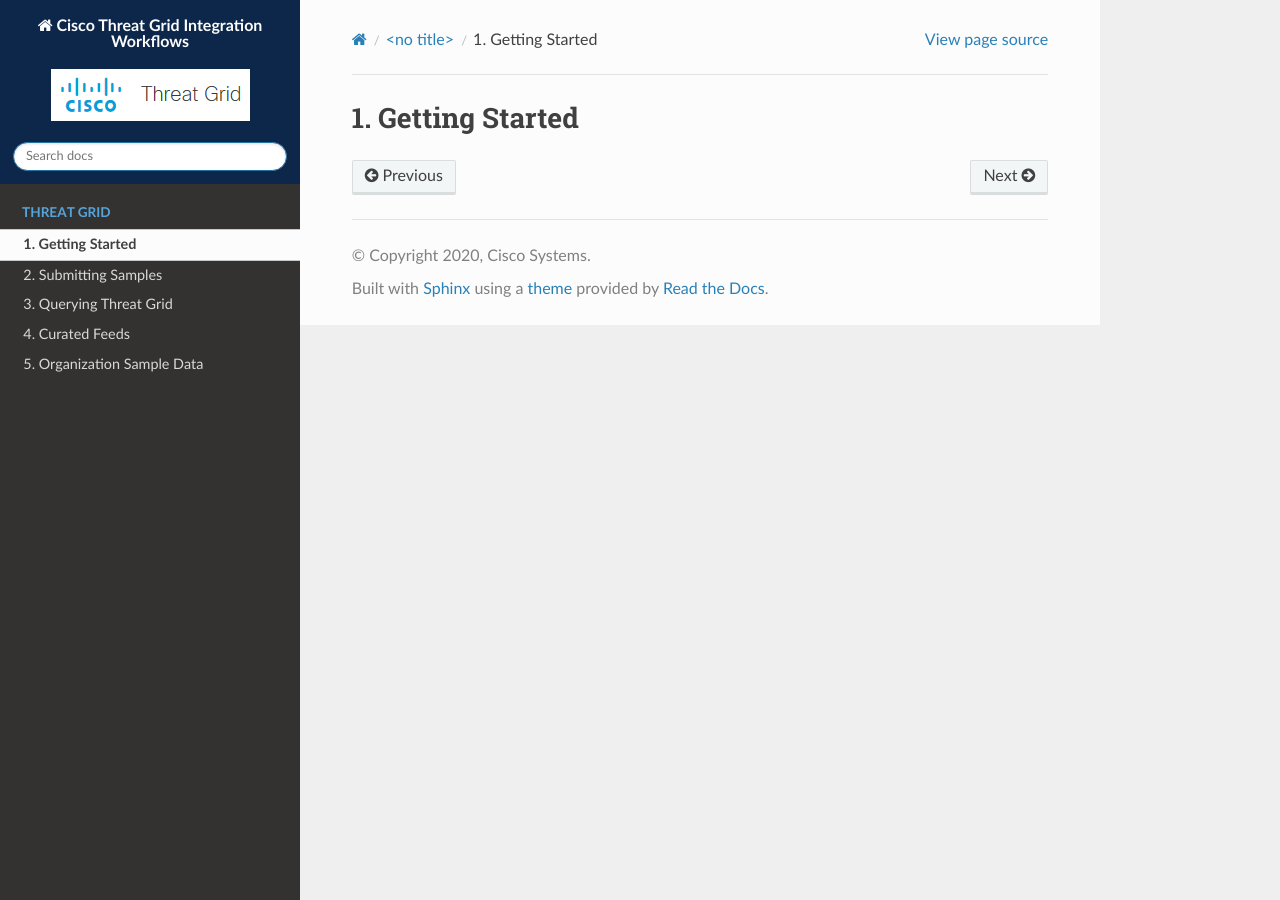
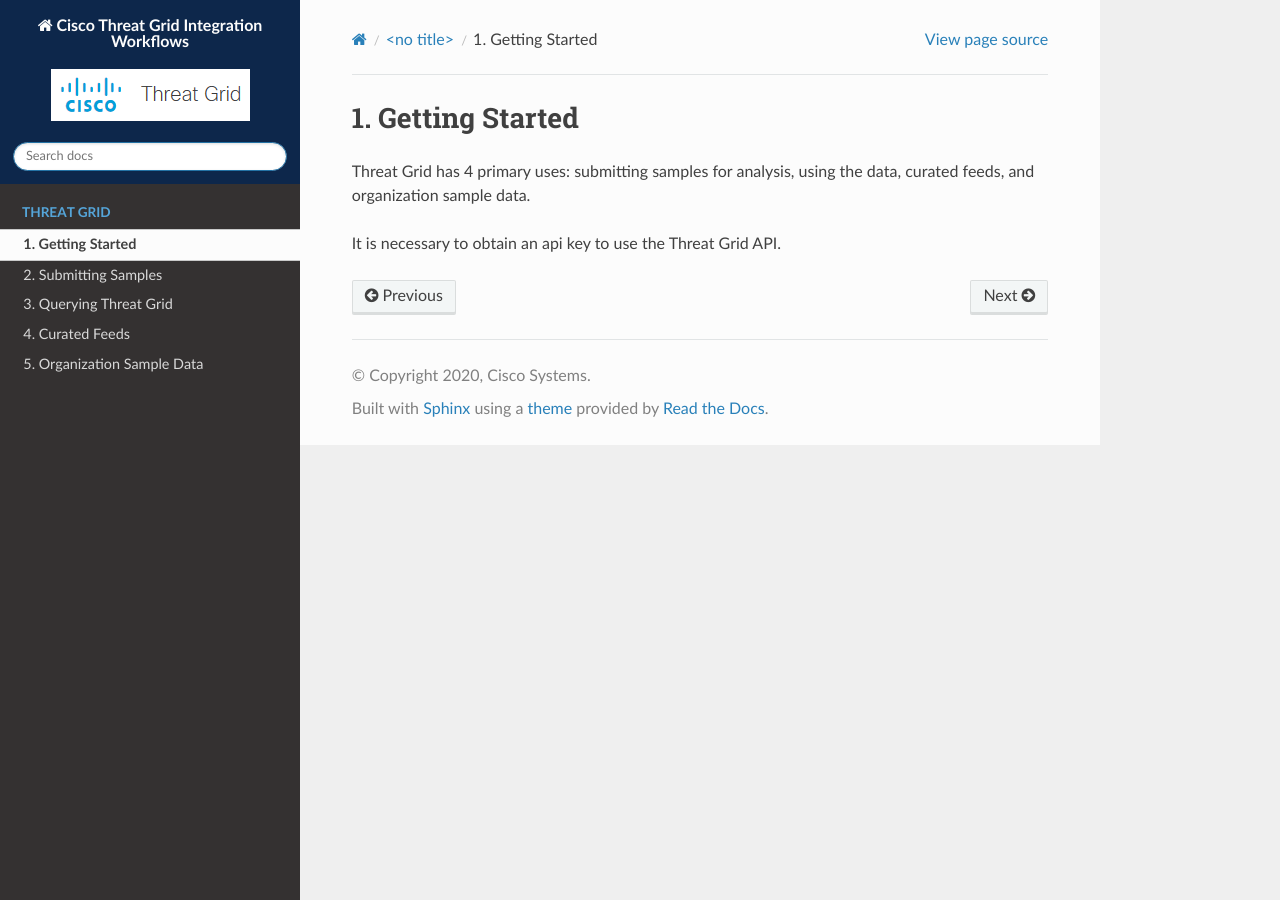
Before and after one commit to CiscoSecurity/tg-00-integration-workflows, a Sphinx documentation site: the page built from docs/source/tg/intro.rst, in a window 1280 px wide. Built offline with Sphinx 7.4.7 and the Read the Docs theme 2.0.0, drawn with Linux system fonts in a browser that asks for light colours.

Commit message:
Added some info to introduction

```diff
--- a/docs/source/tg/intro.rst
+++ b/docs/source/tg/intro.rst
@@ -1,2 +1,7 @@
 Getting Started
 ===============
+
+Threat Grid has 4 primary uses: submitting samples for analysis, using the data, curated feeds, and organization sample
+data.
+
+It is necessary to obtain an api key to use the Threat Grid API.
```
